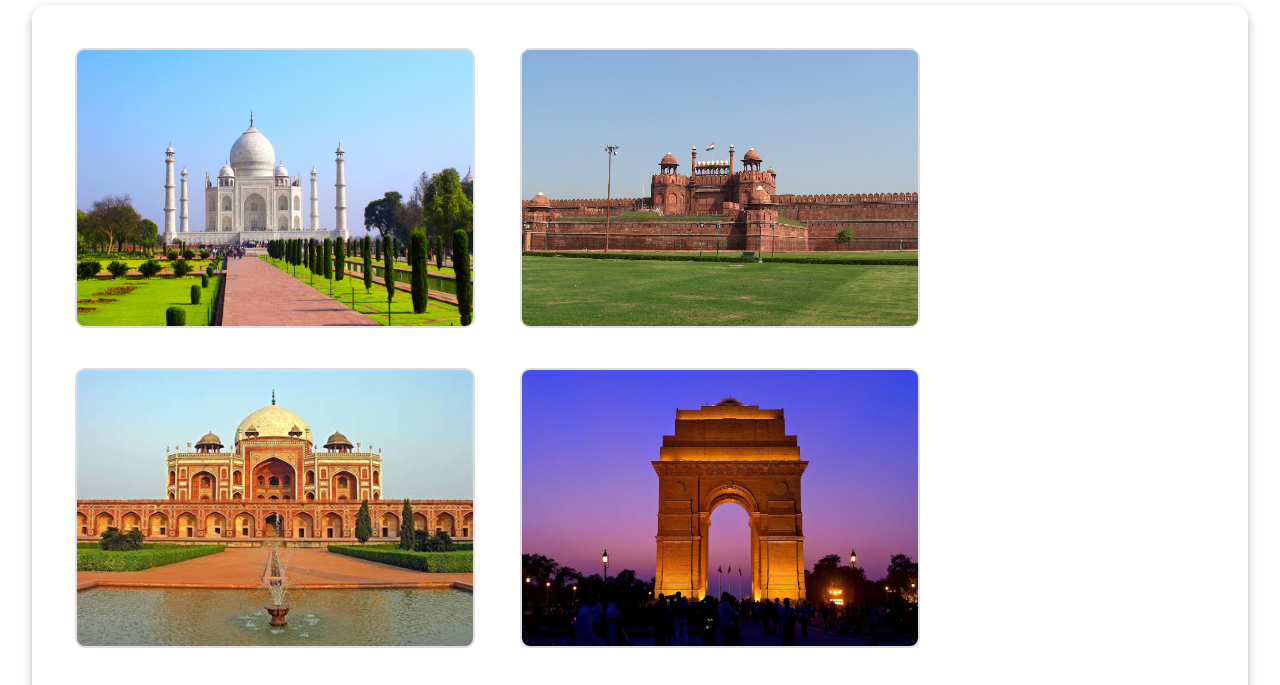
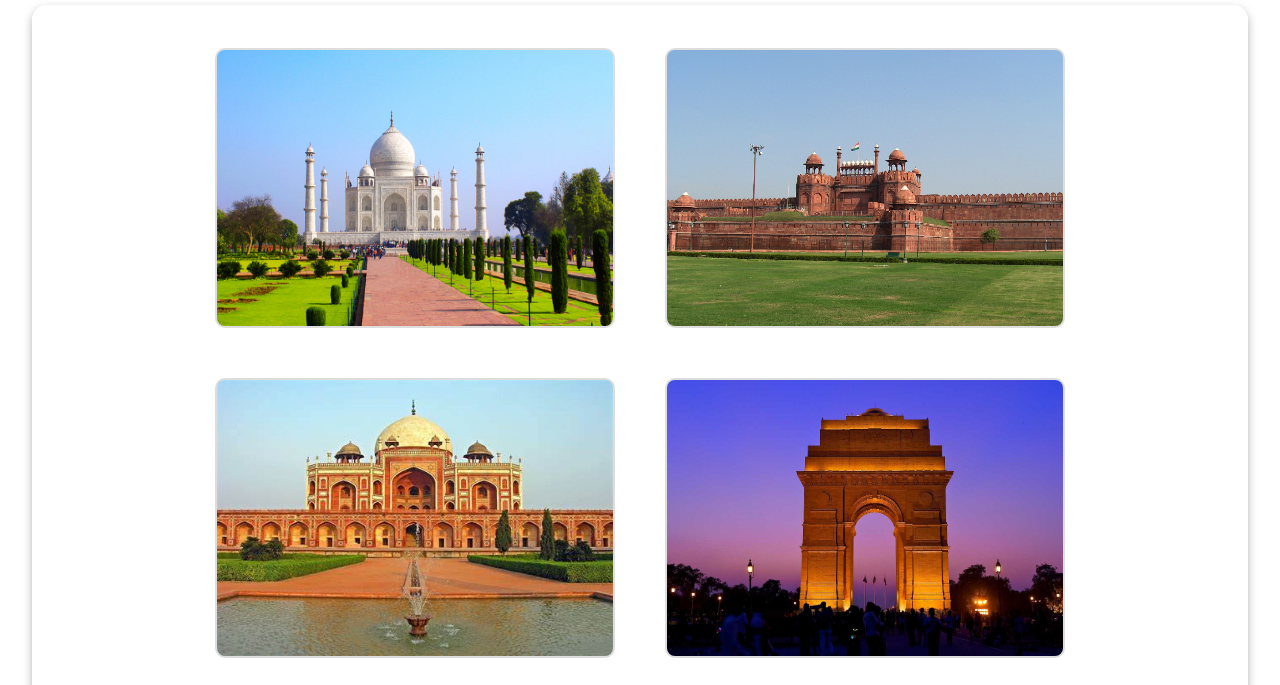
Before and after one commit to mansi-sin/CodeAlpha_Imagegallery, a plain HTML site: page index.html in a window 1280 px wide. Shown: the part 101-786 px from the top of the page. Drawn offline with nearby package versions, Linux system fonts and the light colour scheme.

Commit message:
styles.css

```diff
--- a/styles.css
+++ b/styles.css
@@ -41,6 +41,12 @@ h1 a:hover{
     box-shadow: 0 4px 10px rgba(0, 0, 0, 0.3);
 
 }
+.gallery{
+    display:flex;
+    flex-wrap: wrap;
+    gap:10px;
+    justify-content: center;
+}
 .gallery img:focus,.gallery img.active{
     border:4px solid red;
     box-shadow: 0 0 15px rgba(255,0,0,0.7);
@@ -59,6 +65,9 @@ h1 a:hover{
     border: 2px solid transparent;
     background-color: #ddd;
 
+}
+.thumbnail{
+    width:48%;
 }
 
 .gallery img:hover {
@@ -88,6 +97,11 @@ h1 a:hover{
     border:4px solid gold;
     box-shadow: 0px 0px 25px rgba(255,233, 0, 0.7);
     transition: border 0.3s ease-in-out, box-shadow 0.3s ease-in-out;
+}
+@media(min-width:992px){
+    .thumbnail{
+        width:32%;
+    }
 }
 
 /* Close button */
```
